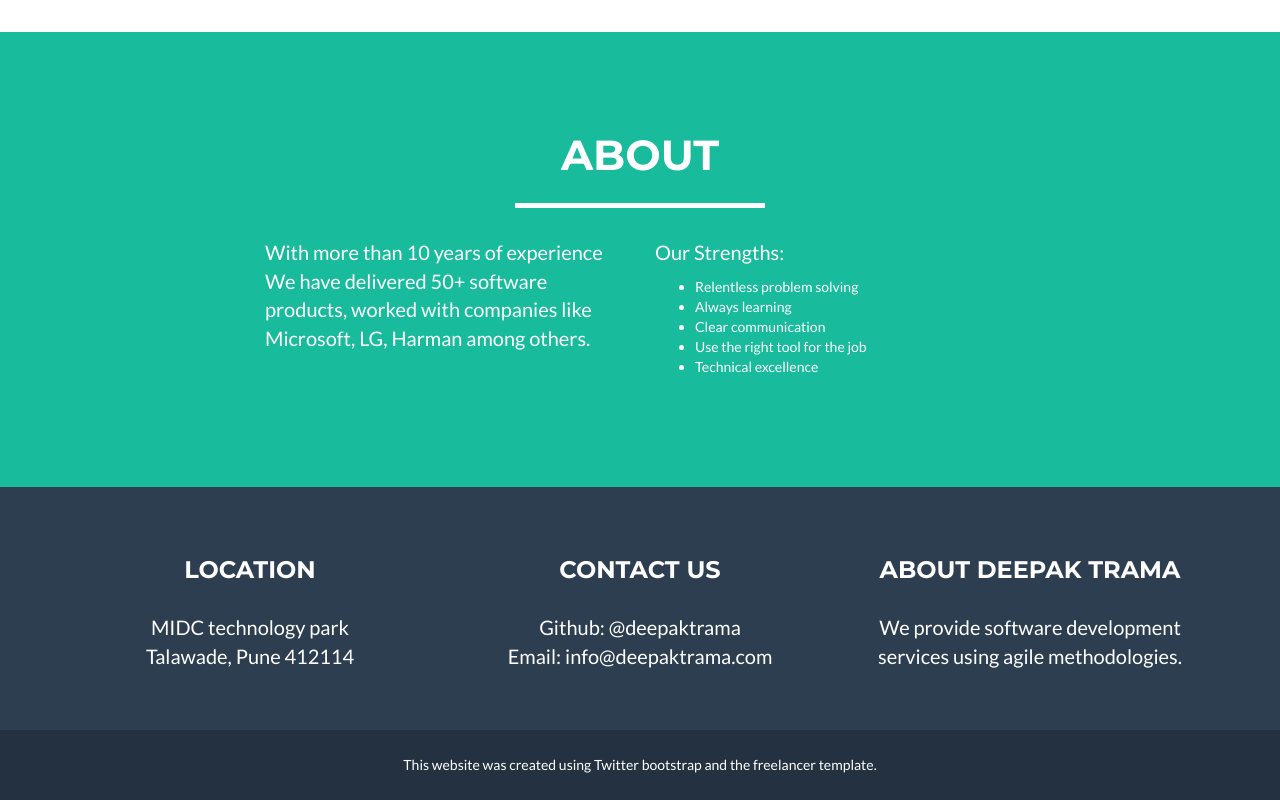
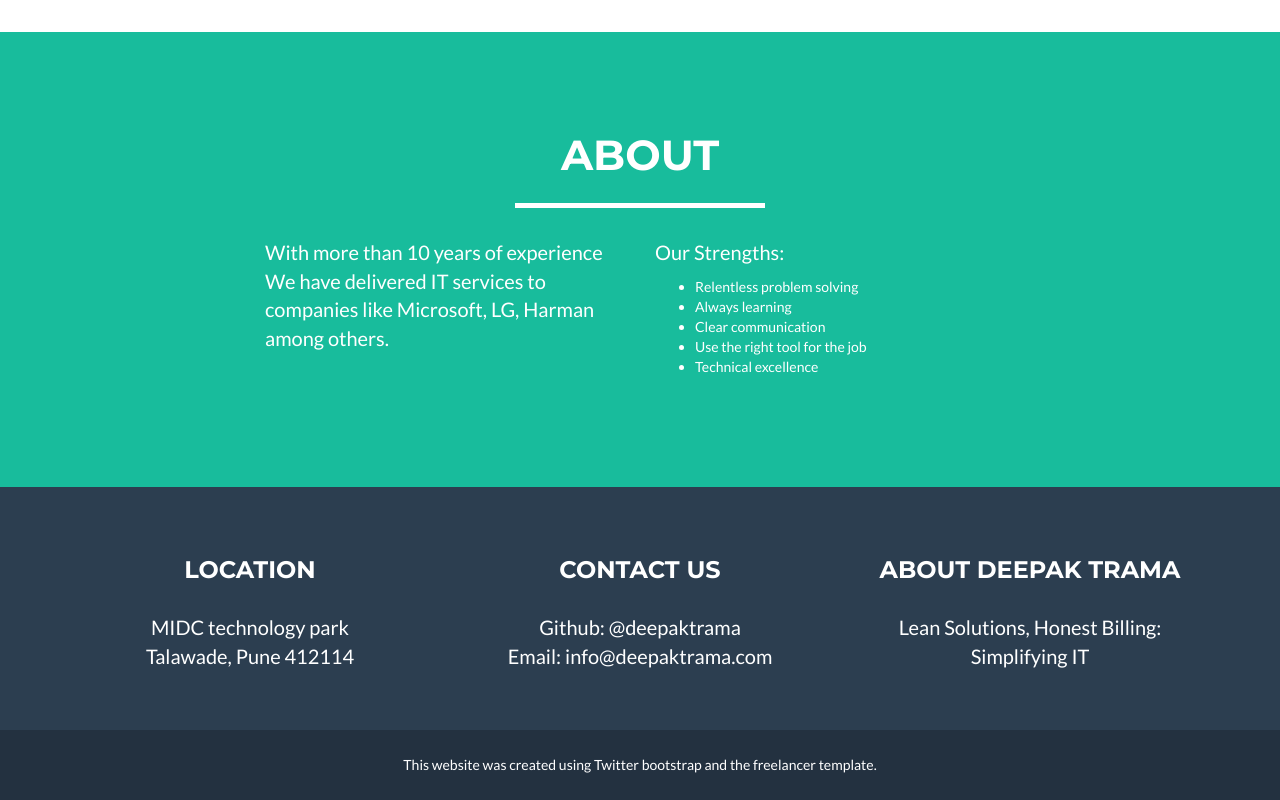
Before and after one commit to deepaktrama/deepaktrama.github.io, a website: page index.html in a window 1280 px wide. Shown: the part 1406-2206 px from the top of the page. Drawn offline with nearby package versions, Linux system fonts and the light colour scheme.

Commit message:
Update index.html

```diff
--- a/index.html
+++ b/index.html
@@ -176,7 +176,7 @@
                     <div class="intro-text">
                         <h1 class="name">Deepak Trama</h1>
                         <hr class="star-light">
-                        <span class="skills">Software Development Services</span>
+                        <span class="skills">Lean Solutions, Honest Billing: Simplifying IT</span>
                     </div>
                 </div>
             </div>
@@ -309,125 +309,9 @@
                         <!-- <img src="img/portfolio/cabin.png" class="img-responsive" alt="Cabin"> -->
                     </a>
                 </div>
-
-	<!--
-                <div class="col-sm-4 portfolio-item">
-                    <a href="#portfolioModal2" class="portfolio-link" data-toggle="modal">
-                        <div class="caption">
-                            <div class="caption-content">
-                                <i class="fa fa-search-plus fa-3x"></i>
-                            </div>
-                        </div>
-                        <img src="img/portfolio/cake.png" class="img-responsive" alt="Slice of cake">
-                    </a>
-                </div>
-                <div class="col-sm-4 portfolio-item">
-                    <a href="#portfolioModal3" class="portfolio-link" data-toggle="modal">
-                        <div class="caption">
-                            <div class="caption-content">
-                                <i class="fa fa-search-plus fa-3x"></i>
-                            </div>
-                        </div>
-                        <img src="img/portfolio/circus.png" class="img-responsive" alt="Circus tent">
-                    </a>
-                </div>
-                <div class="col-sm-4 portfolio-item">
-                    <a href="#portfolioModal4" class="portfolio-link" data-toggle="modal">
-                        <div class="caption">
-                            <div class="caption-content">
-                                <i class="fa fa-search-plus fa-3x"></i>
-                            </div>
-                        </div>
-                        <img src="img/portfolio/game.png" class="img-responsive" alt="Game controller">
-                    </a>
-                </div>
-                <div class="col-sm-4 portfolio-item">
-                    <a href="#portfolioModal5" class="portfolio-link" data-toggle="modal">
-                        <div class="caption">
-                            <div class="caption-content">
-                                <i class="fa fa-search-plus fa-3x"></i>
-                            </div>
-                        </div>
-                        <img src="img/portfolio/safe.png" class="img-responsive" alt="Safe">
-                    </a>
-                </div>
-                <div class="col-sm-4 portfolio-item">
-                    <a href="#portfolioModal6" class="portfolio-link" data-toggle="modal">
-                        <div class="caption">
-                            <div class="caption-content">
-                                <i class="fa fa-search-plus fa-3x"></i>
-                            </div>
-                        </div>
-                        <img src="img/portfolio/submarine.png" class="img-responsive" alt="Submarine">
-                    </a>
-                </div>
-	-->
             </div>
         </div>
     </section>
-
-<!--
-    <section id="tech">
-        <div class="container">
-            <div class="row">
-                <div class="col-lg-12 text-center">
-                    <h2>Tools of the trade</h2>
-                    <hr class="star-primary">
-                </div>
-            </div>
-            <div class="row">
-
-
-        <div class="panel-group" id="accordion">
-            <div class="panel panel-default">
-                <div class="panel-heading">
-                    <h4 class="panel-title">
-                        <a data-toggle="collapse" data-parent="#accordion" href="#collapse1">
-                            Platforms</a>
-                    </h4>
-                </div>
-                <div id="collapse1" class="panel-collapse collapse in">
-                    <div class="panel-body">
-                        Windows, Linux, Android, Raspberry Pi, WebOS
-                    </div>
-                </div>
-            </div>
-            <div class="panel panel-default">
-                <div class="panel-heading">
-                    <h4 class="panel-title">
-                        <a data-toggle="collapse" data-parent="#accordion" href="#collapse2">
-                            Windows</a>
-                    </h4>
-                </div>
-                <div id="collapse2" class="panel-collapse collapse">
-                    <div class="panel-body">Lorem ipsum dolor sit amet, consectetur adipisicing elit,
-                        sed do eiusmod tempor incididunt ut labore et dolore magna aliqua. Ut enim ad
-                        minim veniam, quis nostrud exercitation ullamco laboris nisi ut aliquip ex ea
-                        commodo consequat.</div>
-                </div>
-            </div>
-            <div class="panel panel-default">
-                <div class="panel-heading">
-                    <h4 class="panel-title">
-                        <a data-toggle="collapse" data-parent="#accordion" href="#collapse3">
-                            Mobile</a>
-                    </h4>
-                </div>
-                <div id="collapse3" class="panel-collapse collapse">
-                    <div class="panel-body">Lorem ipsum dolor sit amet, consectetur adipisicing elit,
-                        sed do eiusmod tempor incididunt ut labore et dolore magna aliqua. Ut enim ad
-                        minim veniam, quis nostrud exercitation ullamco laboris nisi ut aliquip ex ea
-                        commodo consequat.</div>
-                </div>
-            </div>
-        </div>
-
-
-                </div>
-            </div>
-    </section>
--->
-
     <!-- About Section -->
     <section class="success" id="about">
         <div class="container">
@@ -439,7 +323,7 @@
             </div>
             <div class="row">
                 <div class="col-lg-4 col-lg-offset-2">
-                    <p>With more than 10 years of experience We have delivered 50+ software products, worked with companies like Microsoft, LG, Harman among others.</p>
+                    <p>With more than 10 years of experience We have delivered IT services to companies like Microsoft, LG, Harman among others.</p>
                 </div>
                 <div class="col-lg-4">
                     <p>Our Strengths:</p>
@@ -496,7 +380,7 @@
                     </div>
                     <div class="footer-col col-md-4">
                         <h3>About Deepak Trama</h3>
-                        <p>We provide software development services using agile methodologies.</p>
+                        <p>Lean Solutions, Honest Billing: Simplifying IT</p>
                     </div>
                 </div>
             </div>
```
